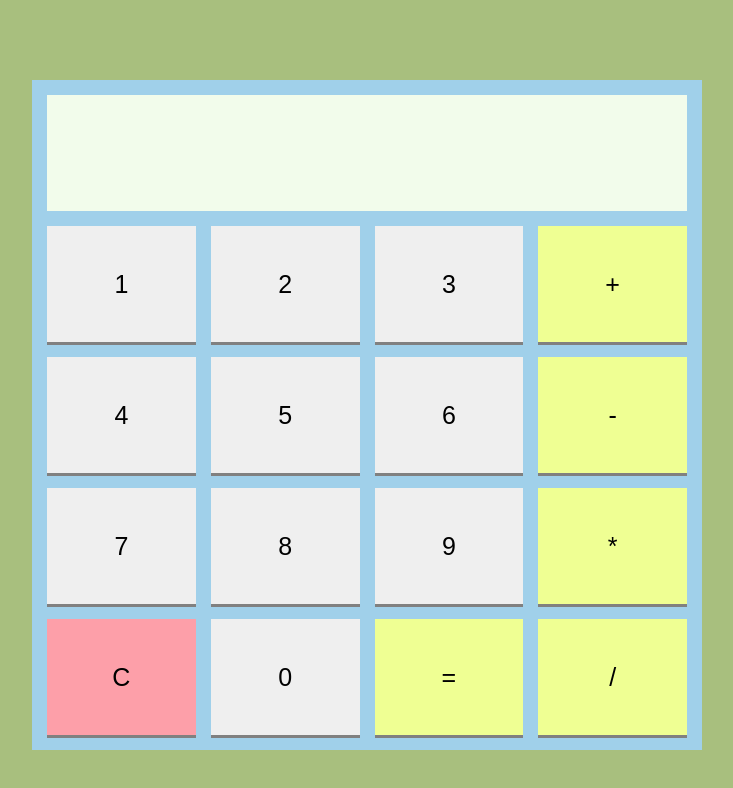
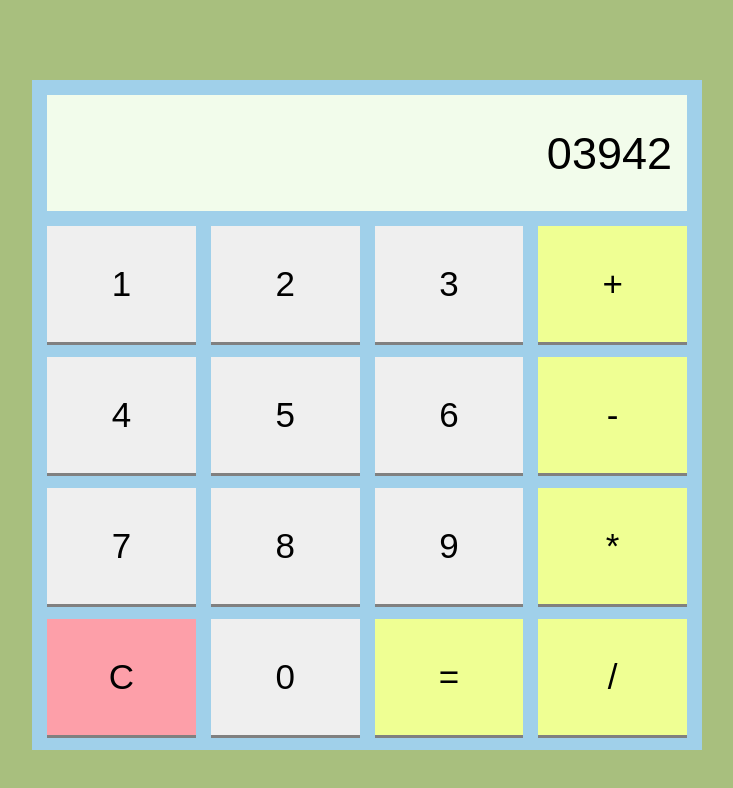
Before and after one commit to OthankQ/odin-calculator, a website: page index.html in a window 1280 px wide. Shown: the whole page, without its empty margins (273-1006 px from the left). Drawn offline with Linux system fonts and the light colour scheme.

Commit message:
Add dummy number to display and stylize.

```diff
--- a/index.html
+++ b/index.html
@@ -9,7 +9,7 @@
 
 <body>
   <div class="container">
-    <div class="display"></div>
+    <div class="display">03942</div>
     <button class="button number" id="one">1</button>
     <button class="button number" id="two">2</button>
     <button class="button number" id="three">3</button>
--- a/style.css
+++ b/style.css
@@ -59,16 +59,22 @@ body {
 	grid-template-columns: repeat(4, 1fr);
 	grid-template-rows: repeat(5, 1fr);
 	background: #a0d0ea;
+	font-family: sans-serif;
 }
 
 .display {
 	grid-column: 1/5;
 	background: #f2fceb;
+	display: flex;
+	justify-content: flex-end;
+	align-items: center;
+	padding: 15px;
+	font-size: 45px;
 }
 
 .button {
 	border: none;
-	font-size: 25px;
+	font-size: 35px;
 	box-shadow: 0px 3px grey;
 	display: flex;
 	justify-content: center;
```
